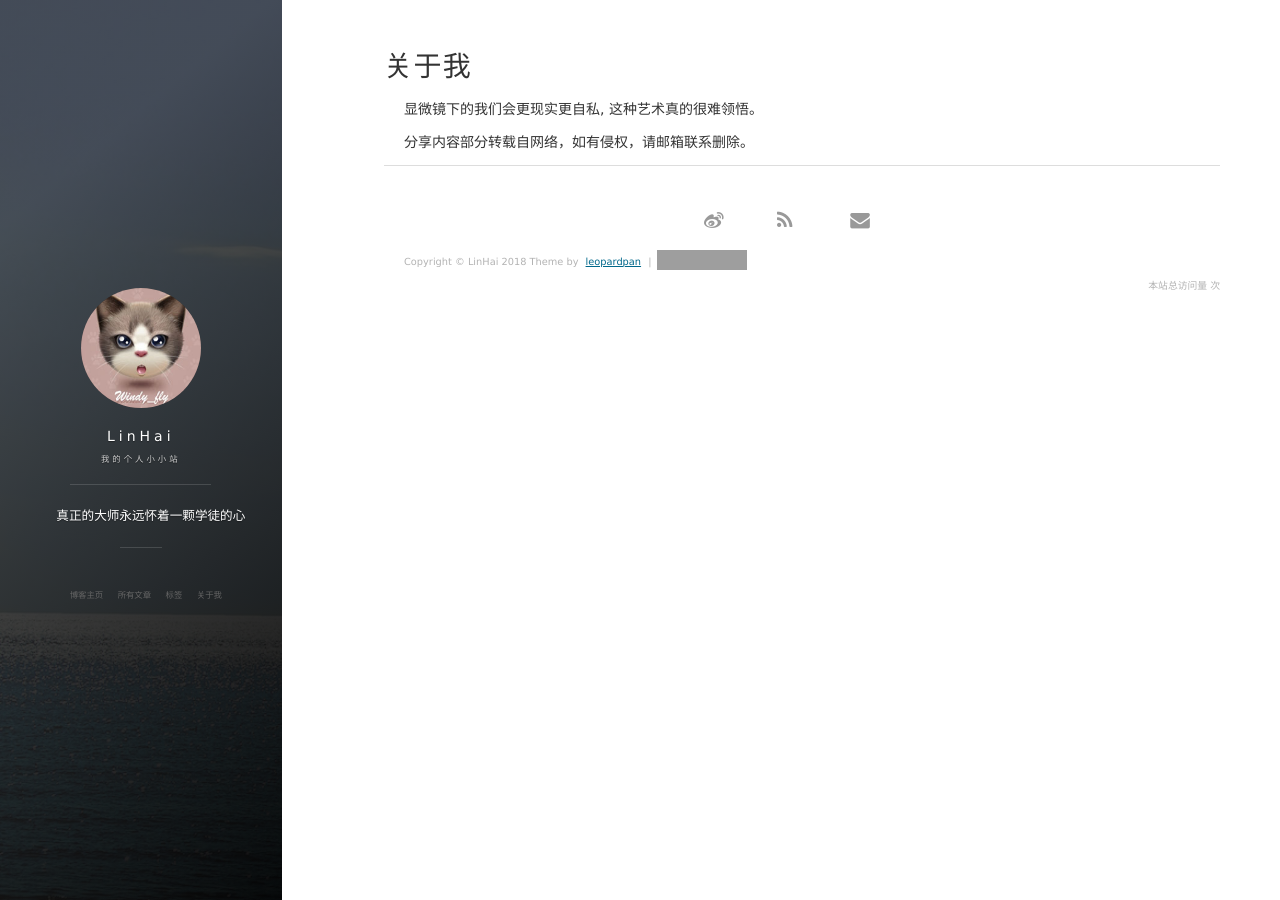
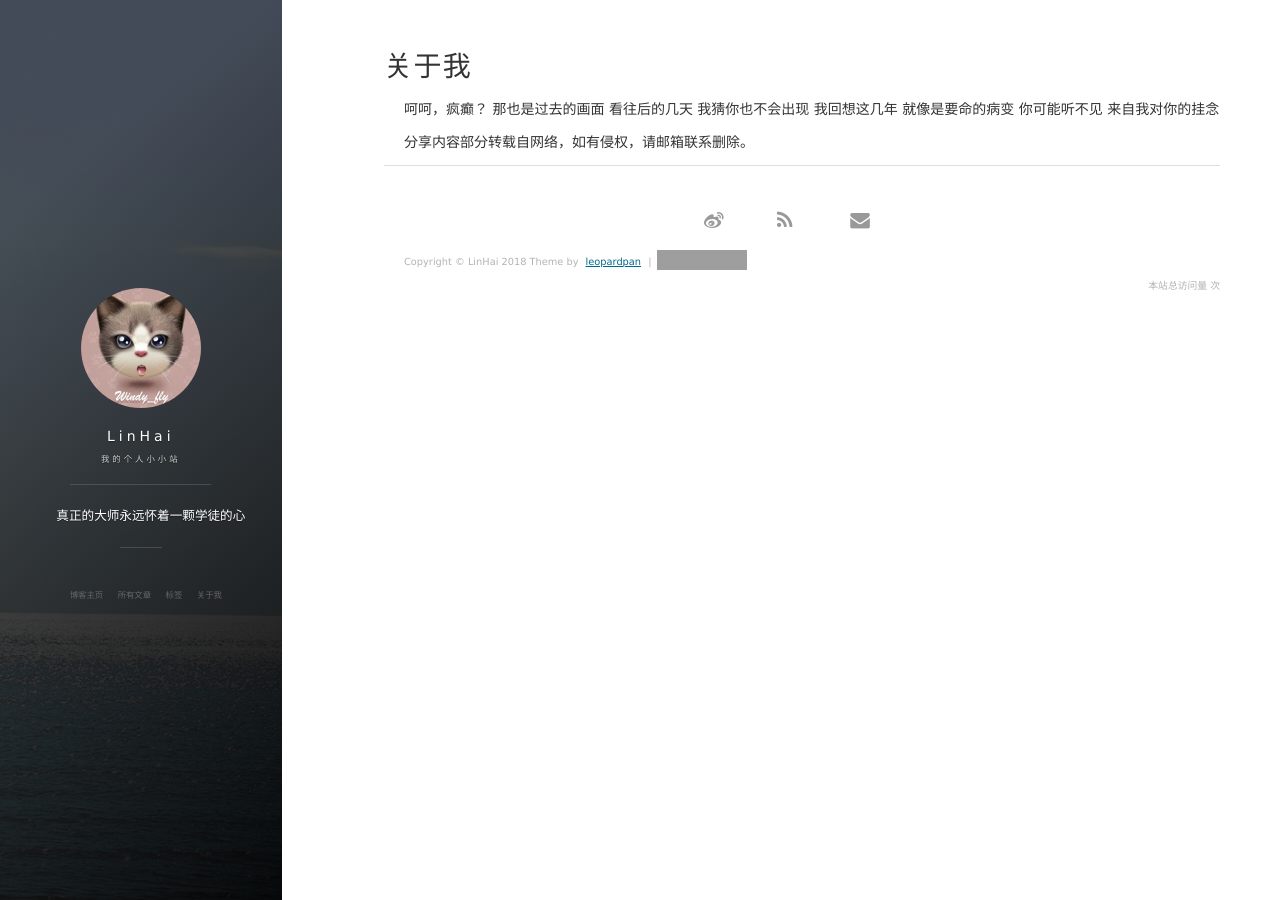
Before and after one commit to aiyodiao/aiyodiao.github.io, a Jekyll site: the page built from about.md, in a window 1280 px wide. Built offline with Jekyll 4.4.1, drawn with Linux system fonts in a browser that asks for light colours; nearby versions of some CDN libraries; comment, search, counter and statistics services are not loaded; grey boxes are pictures that could not be loaded.

Commit message:
Update about.md

```diff
--- a/about.md
+++ b/about.md
@@ -4,9 +4,11 @@ title: 关于我
 ---
 
 
-
-显微镜下的我们会更现实更自私,
-这种艺术真的很难领悟。
+呵呵，疯癫？
+那也是过去的画面
+看往后的几天 我猜你也不会出现
+我回想这几年 就像是要命的病变
+你可能听不见 来自我对你的挂念
 
 
 分享内容部分转载自网络，如有侵权，请邮箱联系删除。
```
